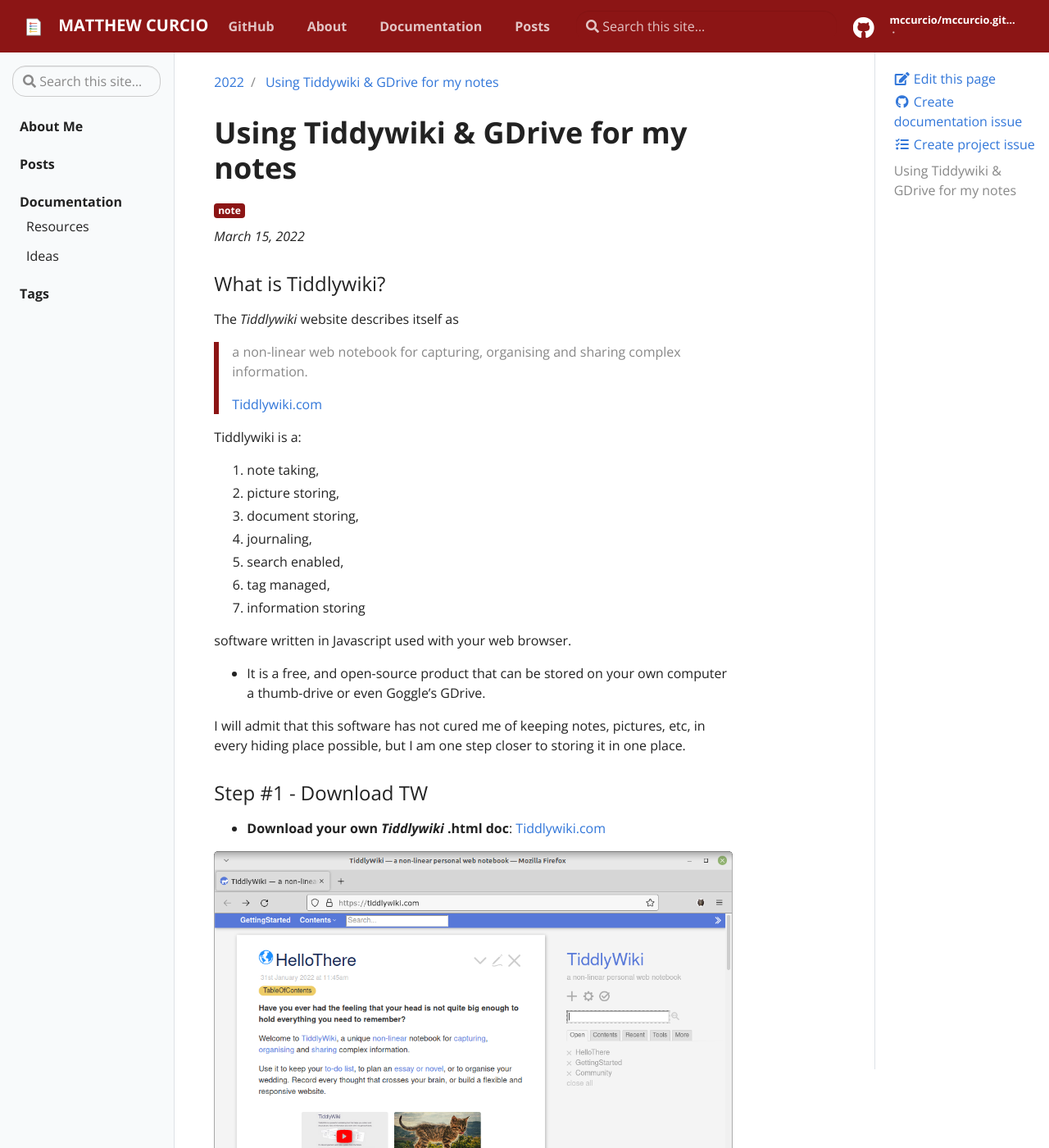
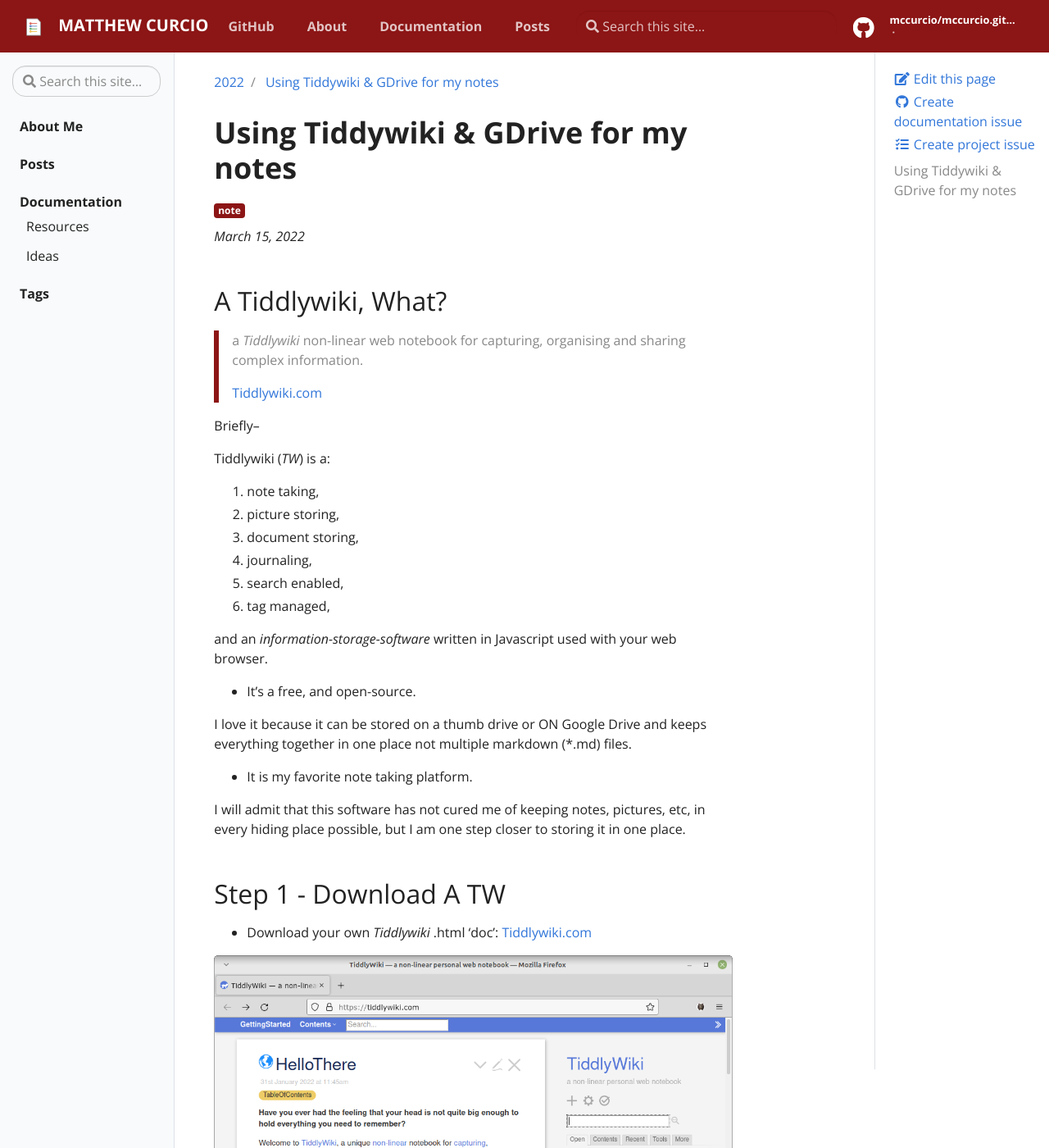
Before and after one commit to mccurcio/mccurcio.github.io, a Jekyll site: the page built from _posts/2022-03-15-tiddlywiki.md, in a window 1280 px wide and 1400 px high. Shown: the whole window at 82% size. Built offline with Jekyll 4.4.1, drawn with Linux system fonts in a browser that asks for light colours; our own code applies the rules of GitHub Pages for plain Markdown files; some of the changed text lies outside the part shown.

Commit message:
Added to TW Story

```diff
--- a/_posts/2022-03-15-tiddlywiki.md
+++ b/_posts/2022-03-15-tiddlywiki.md
@@ -4,15 +4,15 @@
 tags: note
 ---
 
-### What is Tiddlywiki?
+## A Tiddlywiki, What?
 
-The *Tiddlywiki* website describes itself as
-
-> a non-linear web notebook for capturing, organising and sharing complex information.
+> a *Tiddlywiki* non-linear web notebook for capturing, organising and sharing complex information.
 >
 >[Tiddlywiki.com](https://tiddlywiki.com/)
 
-Tiddlywiki is a:
+Briefly--
+
+Tiddlywiki (*TW*) is a:
 
 1. note taking,
 2. picture storing,
@@ -20,49 +20,53 @@
 4. journaling,
 5. search enabled,
 6. tag managed,
-7. information storing
 
-software written in Javascript used with your web browser.
+and an *information-storage-software* written in Javascript used with your web browser.
 
-- It is a free, and open-source product that can be stored on your own computer a thumb-drive or even Goggle's GDrive.
+- It's a free, and open-source.
+
+I love it because it can be stored on a thumb drive or ON Google Drive and keeps everything together in one place not multiple markdown (*.md) files.
+
+- It is my favorite note taking platform.
 
 I will admit that this software has not cured me of keeping notes, pictures, etc, in every hiding place possible, but I am one step closer to storing it in one place.
 
 
-### Step #1 - Download TW
+##  Step 1 - Download A TW
 
-- **Download your own *Tiddlywiki* .html doc**: [Tiddlywiki.com](https://tiddlywiki.com/)
+- Download your own *Tiddlywiki* .html 'doc': [Tiddlywiki.com](https://tiddlywiki.com/)
 
 ![](/assets/img/tw-page.png)
 
-- Scroll down and to the **GettingStarted** box, & find your operating system and browser type.
+- Scroll down and to the **GettingStarted** box, & find your operating system and browser type then download an empty version.
 
-*Each browser is different and this will ensure the little things work correctly.*
+*NOTE: Each browser is different and this will ensure the little things work correctly.*
 
 ![](/assets/img/empty.tw.png)
 
-### Step #2 - Open TW
+## Step 2 - Open TW
 
-- Once you download *Tiddlywiki*, **click to open it in your browser**.
+- Once downloaded, **Click the TW to open it in your browser**.
 
-- Your first *.html* page should show the configuration section called **'GettingStarted'**.
+- Your first note (or Tiddler) should show the *configuration page* called: **'GettingStarted'**.
+
+>A **Tiddler** is a single note or piece of info.
 
 ![](/assets/img/GettingStarted-titles.png)
 
-The simplest way to start is by adding your:
+- Add your **Title** & **Subtitle**
 
- 1. Title of your new doc,
- 2. Subtitle
+ >Both show on the top-right-hand side.
 
- That both show on the right-hand side.
+ - Close the tiddler by using the **X**,
 
-### Step #3 - Write a Note
+ - Then SAVE your .html document by pressing the RED checkmark
 
-After changing the Titles, you can start writing immediately.
+## Step #3 - Write a Note
 
-- To open your first Note ([Tiddler](https://tiddlywiki.com/static/Tiddlers.html)), use the **Grey Plus Sign** below your new titles.
+After changing the titles, start writing immediately.
 
-This will open a blank tiddler.
+- Press the **Grey Plus Sign** below your titles, to start your first note ([Tiddler](https://tiddlywiki.com/static/Tiddlers.html)).
 
 ![](/assets/img/first-tiddler-note-page.png)
 
@@ -70,18 +74,26 @@
 >
 >[Tiddlers](https://tiddlywiki.com/static/Tiddlers.html)
 
-#### Step #4 - Write with Markdown/HTML/CSS.
 
+## Step #4 - Write In A Type Of Markdown
 
-This New Tiddle window has 4 areas that are the most useful and (in my mind) the most useful parts are:
+This new Tiddler window has 4 areas that are the most useful and (in my mind) the most useful parts are:
 
-1. The Note Title,
+1. The Title,
 1. The Tag Name,
 1. The Text Editor,
-1. The Control Buttons (trash can, x and the grey chekmark) on the top-left
+1. The Control Buttons (trash-can, x and the chekmark)
 
->I will add that Tiddlywiki uses its own variation of Markdown so to begin use the Editor tools to help you used to the chages.
+![](/assets/img/making-tw.png)
 
-Once you have written you title, note, and chosen a good tag name, **use the Grey Checkmark to accept your Note**.
+>NOTE: Tiddlywiki uses its own variation of Markdown so to begin use the Editor tools to help you used to the changes.
 
-*Obviously, the trash can will delete your note if you find that necesary.*
+Once you have written you title, note, and chosen a good tag name,
+
+- Use the Grey Checkmark to accept your note.
+
+- Use the RED checkmark on the far-right and save your work.
+
+> If you make a mistake, use the trash-can to delete it.
+
+**Those are the basics**. Now you are ready to dive in to learn more.
```
